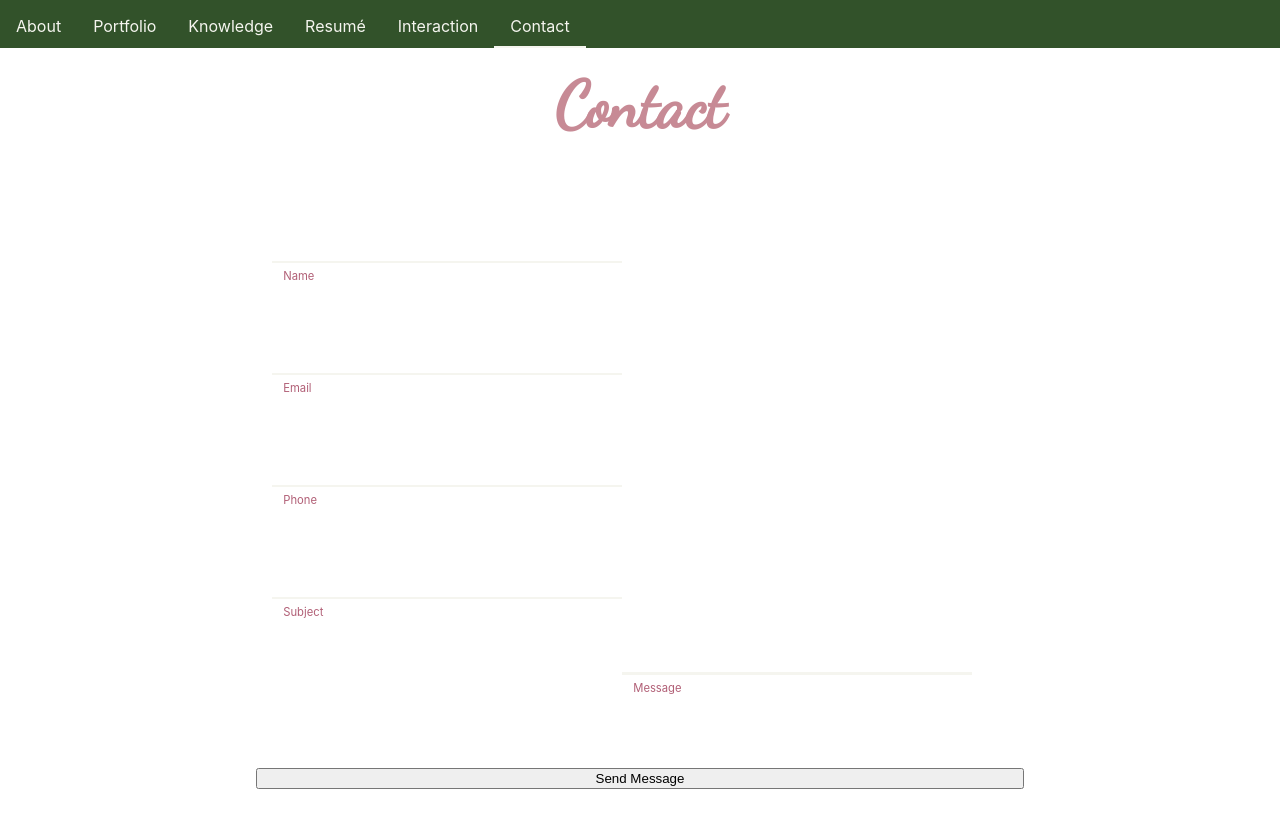
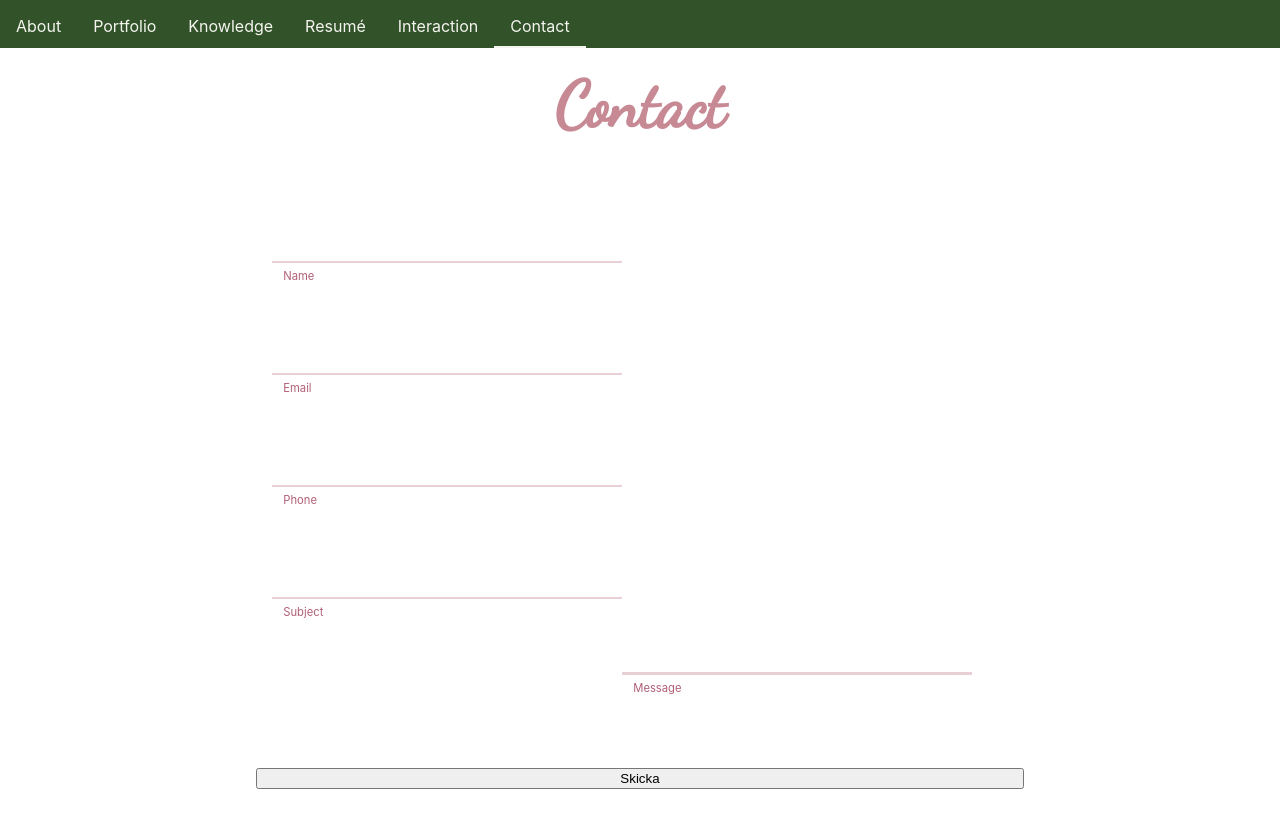
Before and after one commit to Naicah/Portfolio_v2, a React (Create React App) app: page /contact in a window 1280 px wide. Shown: the top 828 px of the page. Built offline with nearby package versions, Linux system fonts and the light colour scheme; a web font is replaced by a local one.

Commit message:
Adds all animation in contact form

```diff
--- a/src/Components/Contact/Contact.js
+++ b/src/Components/Contact/Contact.js
@@ -29,15 +29,17 @@ const inputs = [
 class Contact extends Component {
   state = {
     name: "",
+    email: "",
+    phone: "",
+    subject: "",
     message: "",
-    email: "",
-    sent: false,
-    buttonText: "Send Message"
+    sent: false
   };
 
   makeSetInputFieldValue = () => (statePropertyName, value) => {
-    let newState = {};
-    newState[statePropertyName] = value;
+    let newState = {
+      [statePropertyName]: value
+    };
 
     this.setState(newState);
   };
@@ -53,13 +55,13 @@ class Contact extends Component {
               <InputField
                 {...props}
                 setStateValue={this.makeSetInputFieldValue()}
-                value={this.state.name}
+                value={this.state[props.name.toLowerCase()]}
               />
             ))}
 
             <div className="button--container">
               <button type="submit" className="button button-primary">
-                {this.state.buttonText}
+                Skicka
               </button>
             </div>
           </form>
--- a/src/Components/Contact/InputField.js
+++ b/src/Components/Contact/InputField.js
@@ -11,8 +11,17 @@ function InputField({ setStateValue, name, type, value }) {
   const label = name;
   name = name.toLowerCase();
 
+  let input = "input";
+  let inputFilled = "input input--filled";
+
+  let filled = false;
+
+  if (value.trim() !== "") {
+    filled = true;
+  }
+
   return (
-    <div className="input">
+    <div className={filled ? inputFilled : input}>
       <InputType
         onChange={e => setStateValue(name, e.target.value)}
         name={name}
@@ -21,10 +30,10 @@ function InputField({ setStateValue, name, type, value }) {
         value={value}
       />
       <label
-        class="input__label input__label--yoko"
+        className="input__label input__label--yoko"
         htmlFor={"message-" + name}
       >
-        <span class="input__label-content input__label-content--yoko">
+        <span className="input__label-content input__label-content--yoko">
           {label}
         </span>
       </label>
--- a/src/Components/Contact/contact.css
+++ b/src/Components/Contact/contact.css
@@ -42,6 +42,7 @@
 
 .input__label {
   display: inline-block;
+  float: right;
   padding: 0 1em;
   width: 40%;
   font-size: 70.25%;
@@ -86,7 +87,7 @@
   left: 0;
   width: 100%;
   height: 4em;
-  background: var(--color-light-1);
+  background: var(--color-light-2);
   -webkit-transform: perspective(1000px) rotate3d(1, 0, 0, 90deg);
   transform: perspective(1000px) rotate3d(1, 0, 0, 90deg);
   -webkit-transform-origin: 50% 100%;
@@ -102,7 +103,7 @@
   left: 0;
   width: 100%;
   height: 0.25em;
-  background: var(--color-light-1);
+  background: var(--color-light-2);
   -webkit-transform-origin: 50% 0%;
   transform-origin: 50% 0%;
   -webkit-transition: -webkit-transform 0.3s;
```
